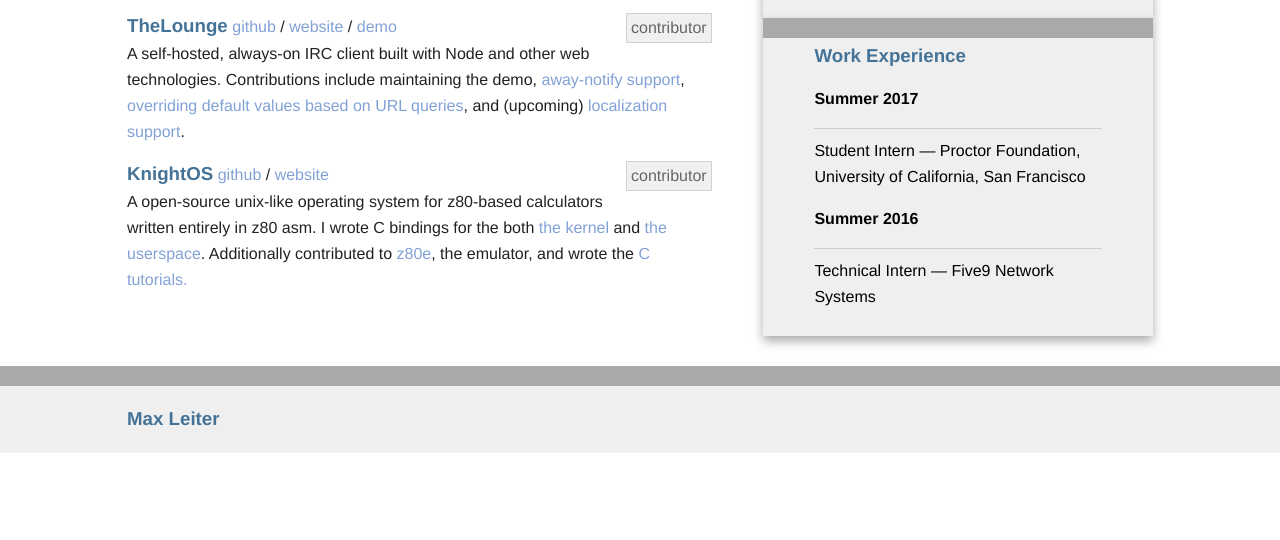
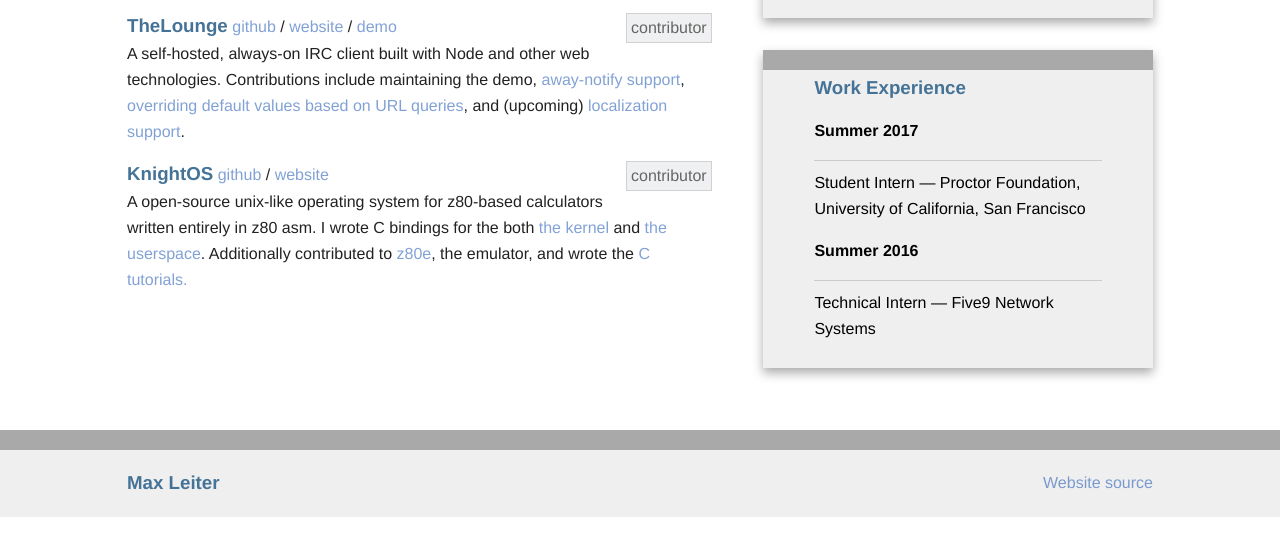
Before and after one commit to MaxLeiter/MaxLeiter.github.io, a plain HTML site: page index.html in a window 1280 px wide. Shown: the part 260-800 px from the top of the page. Drawn offline with Linux system fonts and the light colour scheme.

Commit message:
Add website source link in footer and fix aside spacing

```diff
--- a/css/main.css
+++ b/css/main.css
@@ -160,11 +160,16 @@ body {
 .main aside {
 	color: black;
 	padding: 5px 5% 10px;
+	margin-bottom: 2em;
 }
 
 .footer-container footer {
 	color: black;
 	padding: 20px 0;
+}
+
+.footer-container footer #source {
+	float: right;
 }
 
 @media only screen and (min-width: 768px) {
--- a/index.html
+++ b/index.html
@@ -77,6 +77,7 @@
 		<div class="footer-container">
 			<footer class="wrapper">
 				<h3>Max Leiter</h3>
+				<a href="https://github.com/MaxLeiter/maxleiter.github.io" id="source">Website source</a>
 			</footer>
 		</div>
 
```
